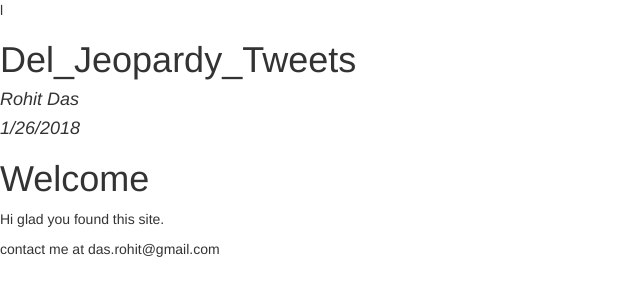
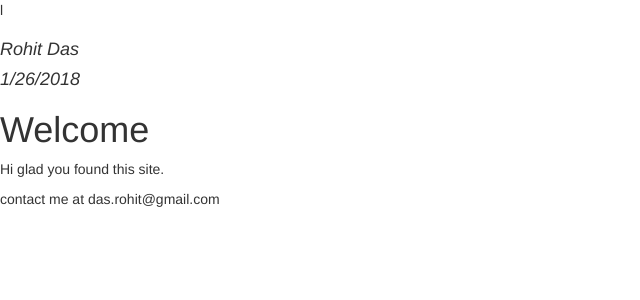
Before and after one commit to rohit-das/rohitdas.github.io, a Jekyll site: the page index.html, which Jekyll copies as it is, in a window 1280 px wide. Shown: the top 300 px of the page, without its empty margins (0-640 px from the left). Built offline with Jekyll 4.4.1, drawn with Linux system fonts in a browser that asks for light colours.

Commit message:
Update index.html

```diff
--- a/index.html
+++ b/index.html
@@ -34,7 +34,7 @@ button.code-folding-btn:focus {
 
 
 
-<h1 class="title toc-ignore">Del_Jeopardy_Tweets</h1>
+<h1 class="title toc-ignore"></h1>
 <h4 class="author"><em>Rohit Das</em></h4>
 <h4 class="date"><em>1/26/2018</em></h4>
 
```
